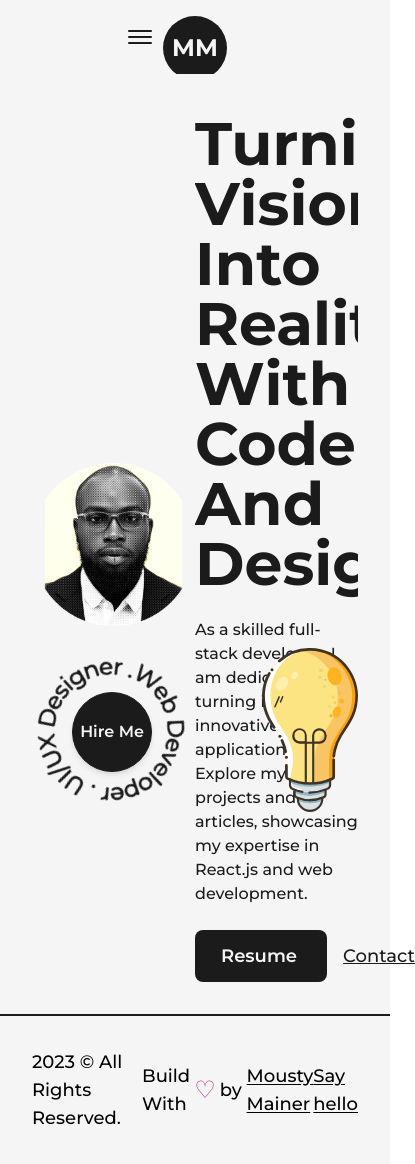
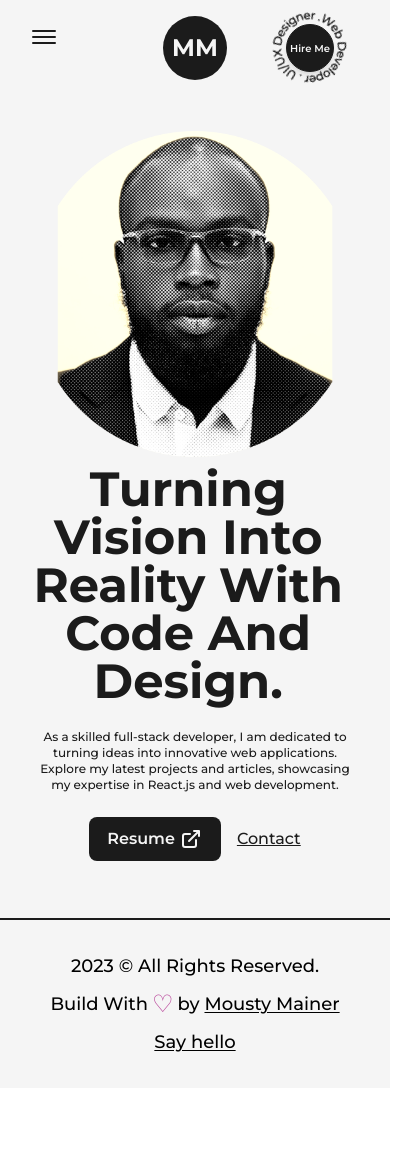
Before and after one commit to mainerprenuer/portfolio_v2, a Next.js app: page / in a window 390 px wide. Shown: the whole page, 415 px wide, since content can reach past the window. After the commit the page ends 1088 px from the top, so only its background shows below. Built offline with nearby package versions, Linux system fonts and the light colour scheme.

Commit message:
full responsiveness added to homepage

```diff
--- a/src/components/Footer.js
+++ b/src/components/Footer.js
@@ -5,11 +5,11 @@ import Link from 'next/link'
 const Footer = () => {
   return (
     <footer className='w-full border-t-2 border-solid border-dark
-    font-medium text-lg dark:text-light dark:border-light
+    font-medium text-lg dark:text-light dark:border-light sm-text-base
     '>
-        <Layout className='py-8 flex items-center justify-between'>
+        <Layout className='py-8 flex items-center justify-between lg:flex-col lg:py-6'>
             <span>{new Date().getFullYear()} &copy; All Rights Reserved.</span>
-            <div className='flex items-center'>
+            <div className='flex items-center lg:py-2'>
               Build With <span className='text-primary dark:text-primaryDark text-2xl px-1'>&#9825;</span>
               by&nbsp;<Link href="moustymainer.vercel.app" className='underline
               underline-offset-2
--- a/src/components/HireMe.js
+++ b/src/components/HireMe.js
@@ -5,18 +5,20 @@ import { CircularText } from './Icons'
 const HireMe = () => {
   return (
     <div className='fixed left-4 bottom-4
-    flex items-center justify-center overflow-hidden
+    flex items-center justify-center overflow-hidden md:right-8 md:left-auto md:top-0 md:bottom-auto md:absolute
     '>
-        <div className='w-48 h-auto flex items-center justify-center relative'>
+        <div className='w-48 md:w-24 h-auto flex items-center justify-center relative'>
             <CircularText className={"fill-dark dark:fill-light animate-spin-slow"} />
 
-            <Link href='mailto:moustymainer@gmail.com' className='flex items-center justify-center
+            <Link href='mailto:moustymainer@gmail.com' target={"_blank"} className='flex items-center justify-center
             absolute left-1/2 top-1/2 -translate-x-1/2 -translate-y-1/2 bg-dark text-light
             shadow-md border border-solid border-dark w-20 h-20 rounded-full font-semibold
             hover:bg-light hover:text-dark
 
             dark:bg-light dark:text-dark hover:dark:bg-dark hover:dark:text-light
             hover:dark:border-light
+
+            md:w-12 md:h-12 md:text-[10px]
             '>
                 Hire Me
             </Link>
--- a/src/components/NavBar.js
+++ b/src/components/NavBar.js
@@ -34,7 +34,8 @@ const CustomMobileLink = ({ href, title, className='', toggle }) => {
   };
 
   return(
-    <button href={href} className={`${className} relative group text-light dark:text-dark my-2`} onClick={handleClick}>
+    <button href={href} className={`${className} relative group text-light dark:text-dark my-2`}
+    onClick={handleClick}>
       {title}
 
       <span className={`h-[1.5px] inline-block bg-light absolute
@@ -62,7 +63,7 @@ const NavBar = () => {
   return (
     <header
     className='w-full px-32 py-8 font-medium flex items-center justify-between
-     dark:text-light relative
+     dark:text-light relative z-10 lg:px-16 md:px-12 sm:px-8
      '>
 
    {/* hamburger menu */}
--- a/src/pages/index.js
+++ b/src/pages/index.js
@@ -14,38 +14,38 @@ export default function Home() {
     < >
       <Head>
         <title>Portfolio</title>
-        <meta name="description" content="My Developer's Journey" />
+        <meta name="Mousty Mainer" content="My Developer's Journey" />
       </Head>
       <main className='flex items-center text-dark w-full min-h-screen dark:text-light'>
-        <Layout className='pt-0'>
-          <div className='flex items-center justify-between w-full'>
-            <div className='w-1/2'>
-              <Image src={profilePic} alt="moustymainer" className='w-full h-auto'
+        <Layout className='pt-0 md:pt-16 sm:pt-8'>
+          <div className='flex items-center justify-between w-full flex-col'>
+            <div className='w-1/2 md:w-full'>
+              <Image src={profilePic} alt="moustymainer" className='w-full h-auto lg:hidden md:inline-block md:w-full'
               priority
               sizes='(max-width: 768px) 100vw,
               (max-width: 1200px) 50vw,
               33vw'
               />
             </div>
-            <div className='w-1/2 flex flex-col items-center self-center'>
-              <AnimatedText text="Turning Vision Into Reality With Code And Design." className='!text-6xl !text-left'/>
-            <p className='my-4 text-base font-medium'>
+            <div className='w-1/2 flex flex-col items-center self-center lg:w-full lg:text-center'>
+              <AnimatedText text="Turning Vision Into Reality With Code And Design." className='!text-6xl !text-left xl:!text-5xl lg:!text-center lg:!text=6x1 md:!text-5x1 sm:!text-3x1'/>
+            <p className='my-4 text-base font-medium md:text-sm sm:text-xs'>
               As a skilled full-stack developer, I am dedicated to turning ideas into innovative web applications.
               Explore my latest projects and articles, showcasing my expertise in React.js and web development.
             </p>
-            <div className='flex items-center self-start mt-2'>
+            <div className='flex items-center self-start mt-2 lg:self-center'>
               <Link href="/dummy.pdf" target={'_blank'}
               className='flex items-center bg-dark text-light p-2.5 px-6 rounded-lg text-lg font-semibold
               hover:bg-light hover:text-dark border-2 border-solid border-transparent hover:border-dark
 
               dark:bg-light dark:text-dark hover:dark:bg-dark hover:dark:text-light
-              hover:dark:border-light
+              hover:dark:border-light md:p-2 md:px-4 md:text-base
               '
               // download={true}
               >Resume <LinkArrow className='w-6 ml-1'/>
               </Link>
               <Link href="mailto:moustymainer@gmail.com" target={'_blank'}
-              className='ml-4 text-lg font-medium capitalize text-dark underline dark:text-light
+              className='ml-4 text-lg font-medium capitalize text-dark underline dark:text-light md:text-base
               '
               >Contact
               </Link>
@@ -54,7 +54,7 @@ export default function Home() {
           </div>
         </Layout>
         <HireMe />
-        <div className='absolute right-8 bottom-8 inline-block w-24'>
+        <div className='absolute right-8 bottom-8 inline-block w-24 md:hidden'>
           <Image src={lightBulb} alt="Mousty Mainer" className='w-full h-auto'/>
         </div>
         </main>
```
